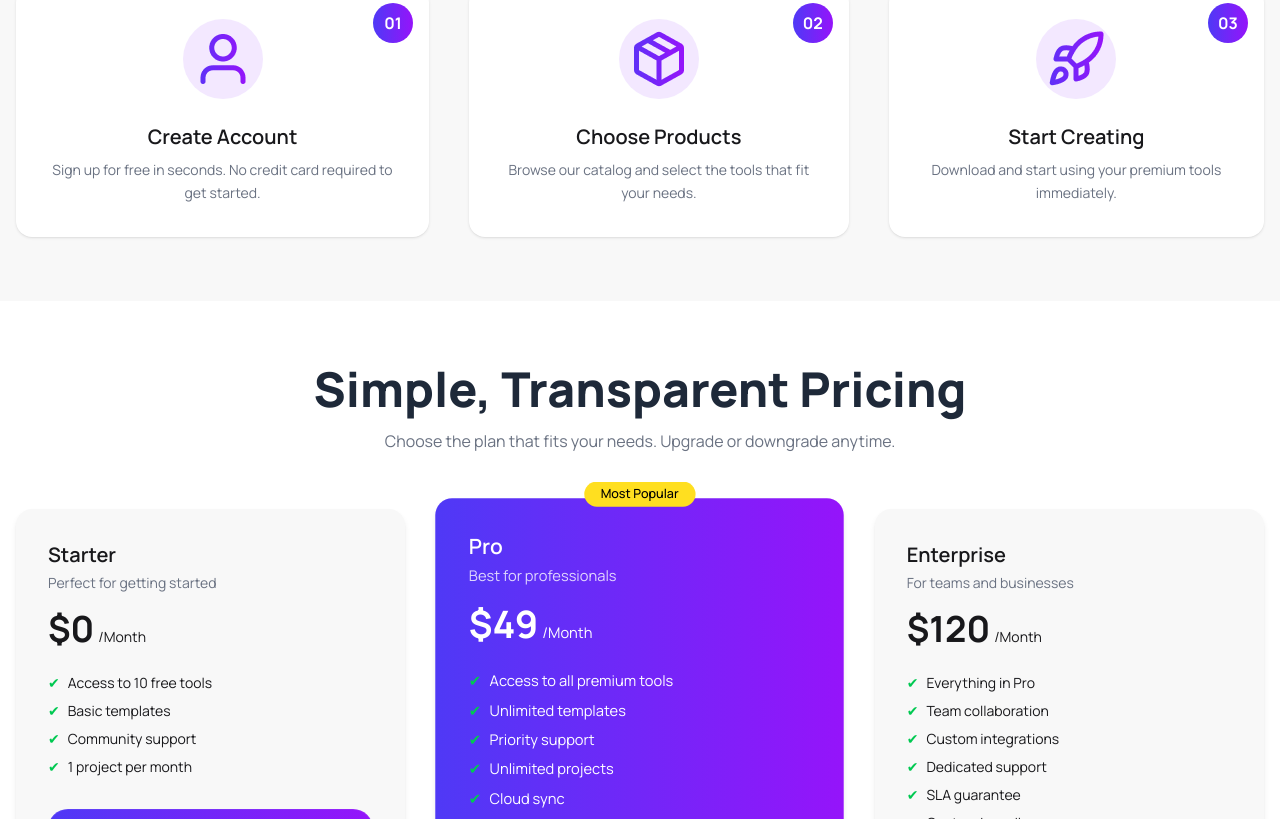
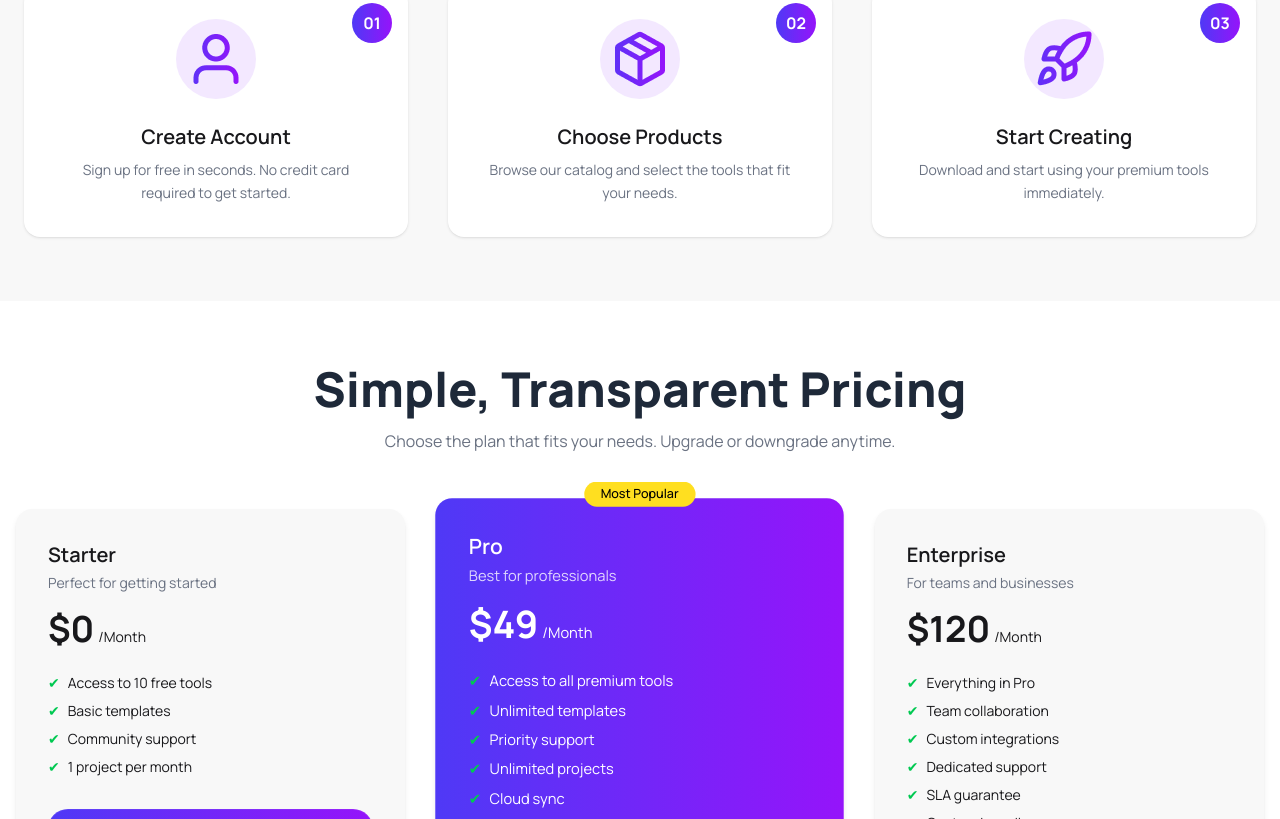
Before and after one commit to RedwanHaasaan/DigiTools, a React (Vite) app: page / in a window 1280 px wide. Shown: the part 3887-4706 px from the top of the page. Built offline with nearby package versions, Linux system fonts and the light colour scheme.

Commit message:
fix(StepCard): Update description paragraph styling for better responsiveness

```diff
--- a/src/components/StepCard.jsx
+++ b/src/components/StepCard.jsx
@@ -16,7 +16,7 @@ const StepCard = ({step,title,description,image}) => {
       <h2 className="text-xl font-semibold mb-2">{title}</h2>
 
       {/* Description */}
-      <p className="text-gray-500 text-sm leading-relaxed">
+      <p className="text-gray-500 text-sm leading-relaxed xl:max-w-xs mx-auto">
         {description}
       </p>
     </div>
```
